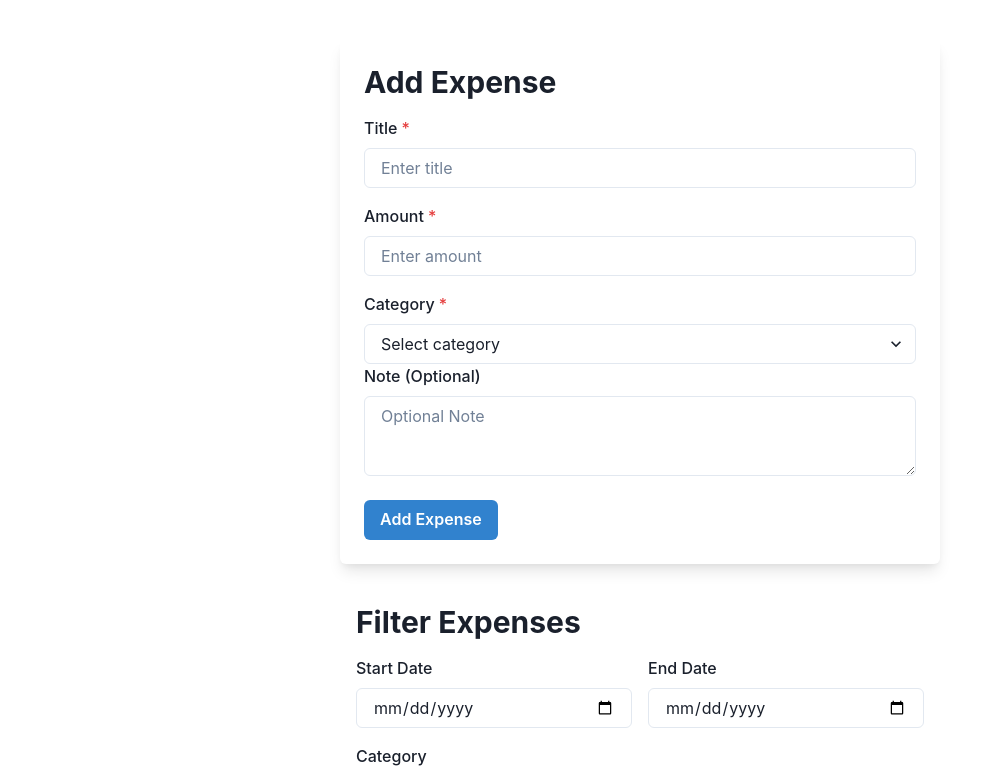
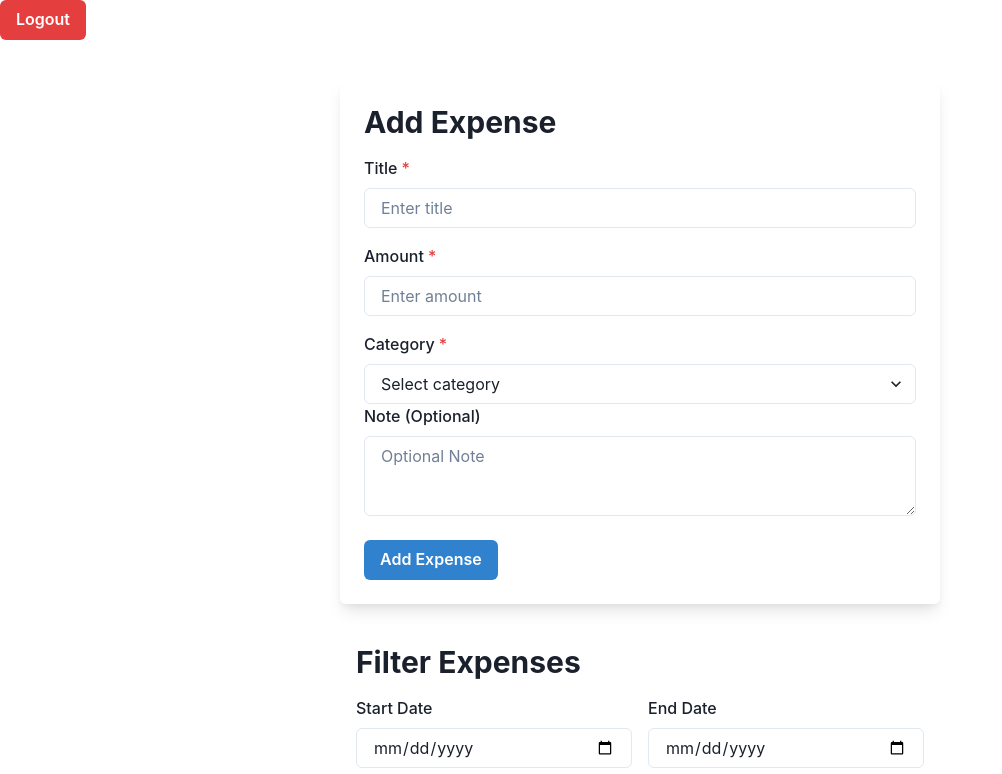
Before and after one commit to zaybali/expense-tracker, a Next.js app: page /expenses in a window 1280 px wide. Shown: the top 774 px of the page, without its empty margins (0-1002 px from the left). Built offline with nearby package versions, Linux system fonts and the light colour scheme; no server answers; the database is empty; sample sign-in values are in the browser's storage.

Commit message:
added logout feature and button

```diff
--- a/src/app/expenses/page.tsx
+++ b/src/app/expenses/page.tsx
@@ -136,6 +136,15 @@ export default function expenses() {
     </h1>;
   }
 
+  const handleLogout = async () => {
+    try {
+      await auth.signOut();
+      router.push('/login');
+    } catch (error) {
+      console.error('Error logging out:', error);
+    }
+  };
+
   // Fetching filtered Data
   const fetchFilteredExpenses = async () => {
     setFetchLoading(true);
@@ -250,6 +259,10 @@ export default function expenses() {
 
   return (
     <>
+      <Button onClick={handleLogout} colorScheme="red">
+        Logout
+      </Button>
+
       {error && <p style={{ color: 'red' }}>{error}</p>}
       <Box
         as="form"
```
